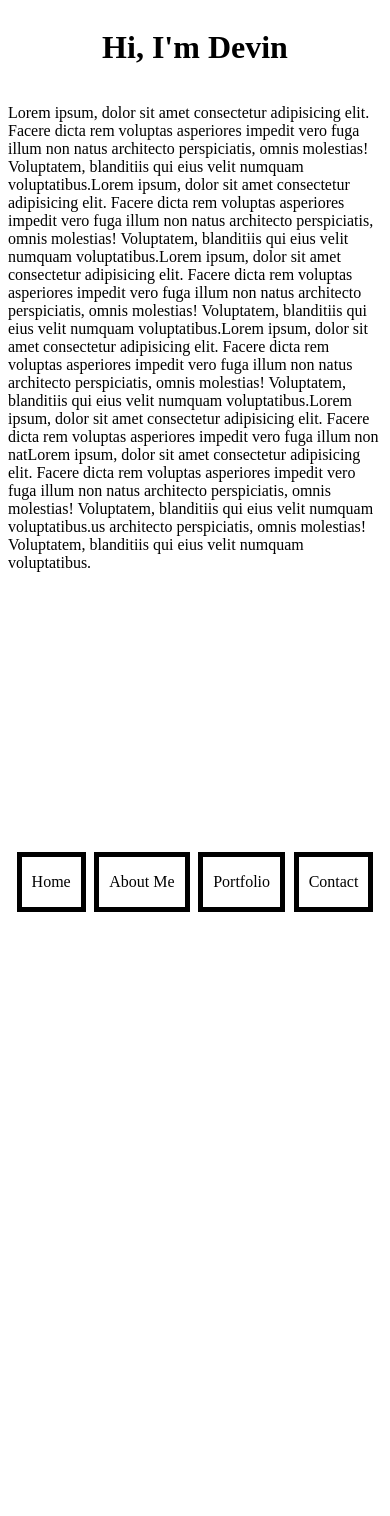
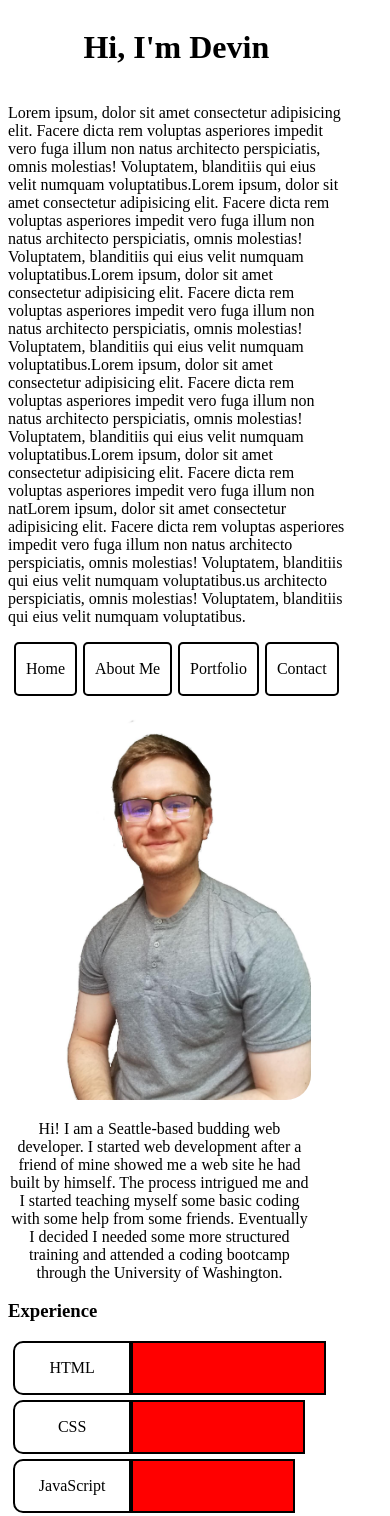
Before and after one commit to heigertd/react-portfolio, a React (Create React App) app: page / in a window 390 px wide. Shown: the top 1516 px of the page. Built offline with nearby package versions, Linux system fonts and the light colour scheme.

Commit message:
mobile basic layout

```diff
--- a/src/App.js
+++ b/src/App.js
@@ -6,13 +6,18 @@ import Contact from "./pages/Contact"
 
 const styles = {
   app: {
-    width: '100%'
-  }
+    width: '90%',
+    display:'flex',
+    flexDirection: 'column',
+    justifyContent: 'center'
+  },
+
 }
 
 function App() {
   return (
     <div style = {styles.app}>
+
       <Home />
       <About />
       <Portfolio />
--- /dev/null
+++ b/src/components/Experience.js
@@ -0,0 +1,35 @@
+import React from 'react'
+
+const styles ={
+
+    container:{
+        display:'flex',
+        margin: '5px'
+    },
+
+    tech:{
+        textAlign: 'center',
+        width:'35%',
+        border: '2px solid black',
+        borderRadius: '10px 0px 0px 10px'
+    },
+}
+
+function Experience(props) {
+    let perc = props.perc
+    return (
+        <div style={styles.container}>
+
+                <div style ={styles.tech}>
+                    <p>{props.tech}</p>
+                </div>
+                <div style= {{border: '2px solid black',
+                            width:`${perc}`,
+                            backgroundImage: `linear-gradient(to right, rgba(255,0,0,1), rgba(255,0,0,1))`}} >
+
+                </div>
+
+        </div>
+    )
+}
+export default Experience;
--- a/src/components/Navbar.js
+++ b/src/components/Navbar.js
@@ -4,7 +4,7 @@ import Tabs from "./Tab"
 const styles = {
     navbar: {
         display: 'flex',
-        justifyContent: 'space-evenly',
+        justifyContent: 'space-evenly'
     }
 }
 
--- a/src/components/Project.js
+++ b/src/components/Project.js
@@ -1,9 +1,26 @@
 import React from 'react'
 
-function Project() {
+const styles = {
+    img: {
+        width: "100%",
+        height: 'auto'
+    },
+
+    text:{
+        width:"25%",
+        height:'auto'
+    }
+}
+
+function Project(props) {
     return (
         <div>
-
+            <div>
+                <img style = {styles.img} src = {props.src} alt = "profile"/>
+            </div>
+            <div>
+                <p> {props.text}</p>
+            </div>
         </div>
     )
 }
--- a/src/components/Tab.js
+++ b/src/components/Tab.js
@@ -2,8 +2,12 @@ import React from 'react';
 
 const styles ={
     tab: {
-        border: '5px solid black',
-        padding: '0px 10px'
+        border: '2px solid black',
+        borderRadius: '5px',
+        padding: '0px 10px',
+        display: 'flex',
+        alignItems: 'center',
+        textAlign: 'center'
     }
 }
 
--- a/src/pages/About.js
+++ b/src/pages/About.js
@@ -1,9 +1,21 @@
-import React from 'react'
+import React from 'react';
 import Navbar from "../components/Navbar";
+import Experience from "../components/Experience"
 
 const styles = {
     about: {
-        height: '100vh',
+        // height: '100vh',
+    },
+
+    img: {
+        width:'90%',
+        height: 'auto',
+        borderRadius: '25px'
+    },
+
+    text:{
+        textAlign: 'center',
+        width: '90%'
     }
 }
 
@@ -11,6 +23,18 @@ function About() {
     return (
         <div style ={styles.about}>
             <Navbar />
+            <img style={styles.img} src ={ require("../images/transparent-pic.png")} alt="me"/>
+            <p style={styles.text}>Hi! I am a Seattle-based budding web developer. I started web development after a friend of mine showed me a web site he had built by himself. The process intrigued me and I started teaching myself some basic coding with some help from some friends. Eventually I decided I needed some more structured training and attended a coding bootcamp through the University of Washington.</p>
+            <h3>Experience</h3>
+            {/* percents are out of 65% ex. 90% of 65 is 58.5 */}
+            <Experience tech='HTML' perc = '58.5%' /> {/*} 90% {*/}
+            <Experience tech='CSS' perc = '52%' /> {/*} 80% {*/}
+            <Experience tech='JavaScript' perc = '49%' /> {/*} 75% {*/}
+            <Experience tech='SCSS' perc = '13%' /> {/*} 20% {*/}
+            <Experience tech='Node.js' perc = '26%' /> {/*} 40% {*/}
+            <Experience tech='MySQL' perc = '26%' /> {/*} 40% {*/}
+            <Experience tech='Mongo' perc = '13%' /> {/*} 20% {*/}
+            <Experience tech='React.js' perc = '32.5%' /> {/*} 50% {*/}
         </div>
     )
 }
--- a/src/pages/Home.js
+++ b/src/pages/Home.js
@@ -2,7 +2,7 @@ import React from 'react';
 
 const styles = {
     home: {
-        height: '100vh',
+        // height: '100vh',
         display: 'flex',
         flexDirection: 'column',
         alignItems: 'center'
--- a/src/pages/Portfolio.js
+++ b/src/pages/Portfolio.js
@@ -1,9 +1,10 @@
 import React from 'react'
+import Project from '../components/Project'
 
 
 const styles = {
     portfolio: {
-        height: '100vh',
+        // height: '100vh',  add when screen is large
     }
 }
 
@@ -11,6 +12,9 @@ function Portfolio() {
     return (
         <div style = {styles.portfolio}>
             <p>Portfolio</p>
+            <Project src="http://www.marismith.com/wp-content/uploads/2014/07/facebook-profile-blank-face.jpeg" text = "portfolio piece one" />
+            <Project src ="https://tse3.mm.bing.net/th?id=OIP.1c1MsPnEkdQOikJOJNbEEwHaFj&pid=Api&P=0&w=242&h=182" text = 'portfolio piece two'/>
+            <Project src='https://tse2.mm.bing.net/th?id=OIP.JFYMCuwzHMR55X4EBTkCkQHaCz&pid=Api&P=0&w=478&h=181' text = 'portfolio piece three' />
         </div>
     )
 }
```
Also changed, not shown: public/manifest.json, src/images/portfolio-pic.jpg (added), src/images/transparent-pic.png (added).
